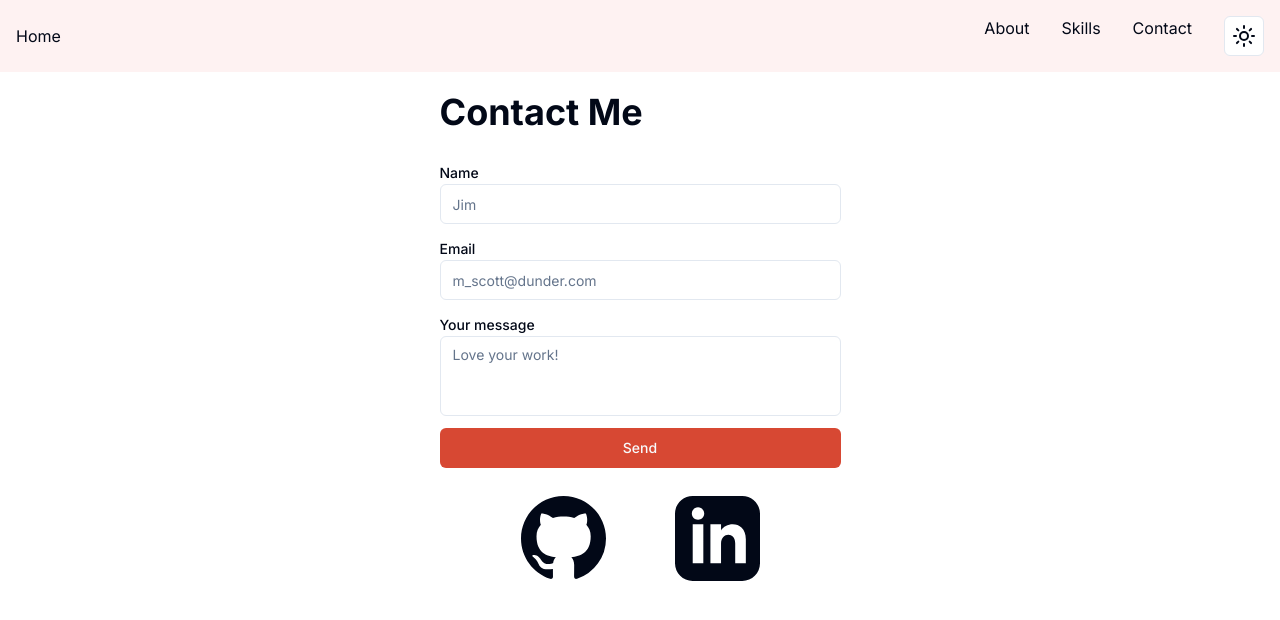
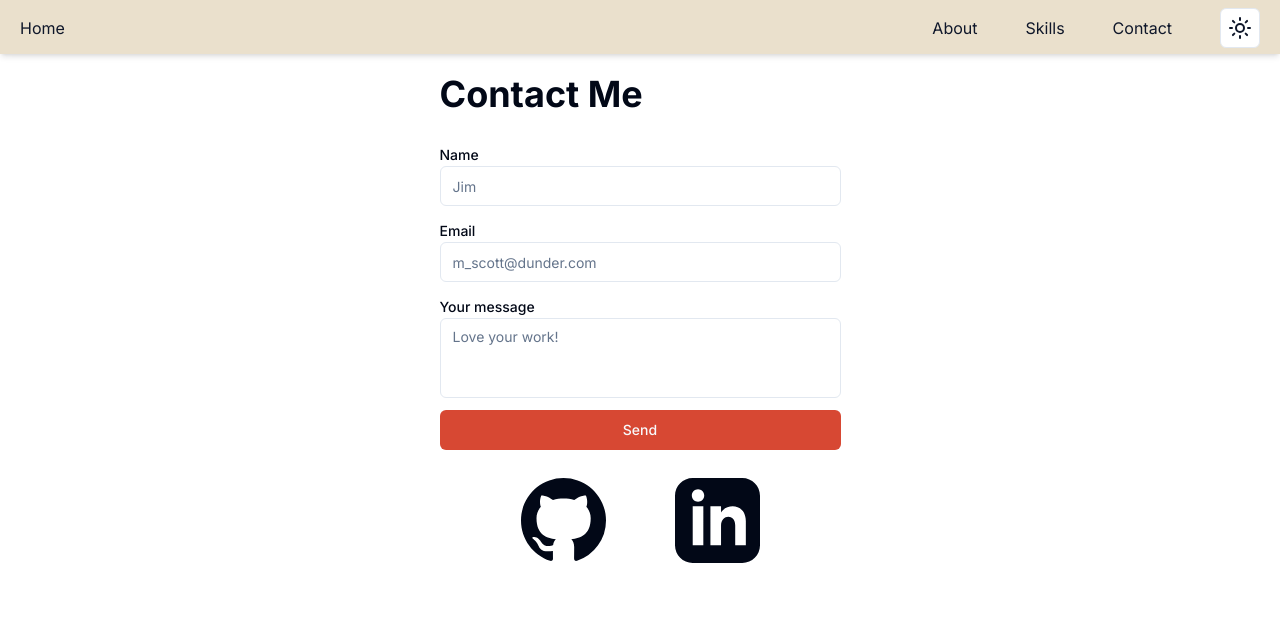
Before and after one commit to Kashudy/portfolio, a Next.js app: page / in a window 1280 px wide. Shown: the top 620 px of the page. Built offline with nearby package versions, Linux system fonts and the light colour scheme.

Commit message:
basic strucutre and response of navigation bar

```diff
--- a/app/globals.css
+++ b/app/globals.css
@@ -16,7 +16,7 @@
     --primary: 8 67% 52%;
     --primary-foreground: 210 40% 98%;
 
-    --secondary: 210 40% 96.1%;
+    --secondary: 40 42% 86%;
     --secondary-foreground: 222.2 47.4% 11.2%;
 
     --muted: 210 40% 96.1%;
--- a/components/NavigationBar.tsx
+++ b/components/NavigationBar.tsx
@@ -2,9 +2,11 @@ import { ThemeToggle } from "./ui/darkmodeToggle";
 
 export default function NavigationBar() {
   return (
-    <nav className="flex justify-between p-4 items-center bg-red-50">
-      <a href="http://">Home</a>
-      <div className="flex space-x-8">
+    <nav className="flex justify-between pb-1.5 pt-2 items-center bg-secondary text-secondary-foreground shadow-md sticky top-0 left-0">
+      <a className=" pl-5" href="http://">
+        Home
+      </a>
+      <div className=" pr-5 flex space-x-12 justify-center items-center">
         <a href="http://">About</a>
         <a href="http://">Skills</a>
         <a href="http://">Contact</a>
```
